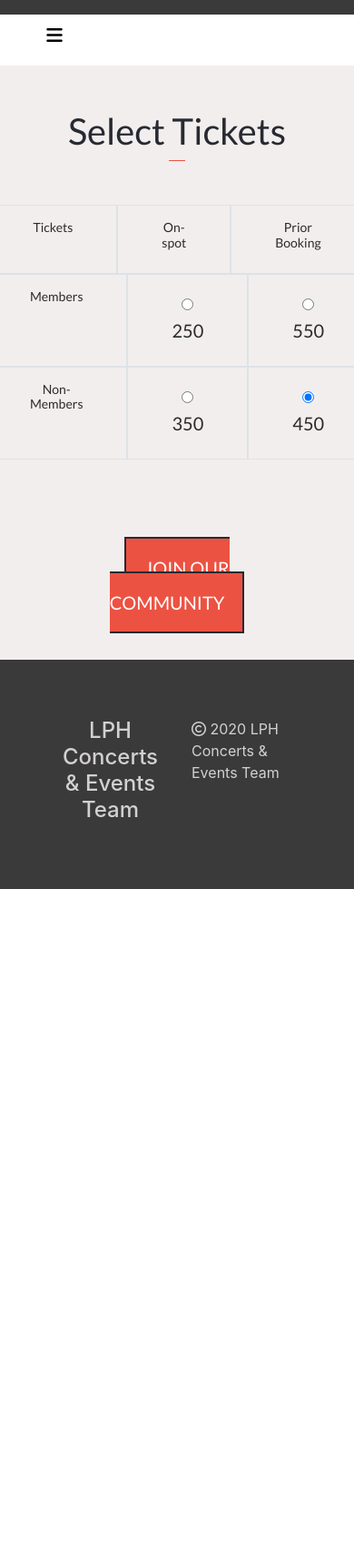
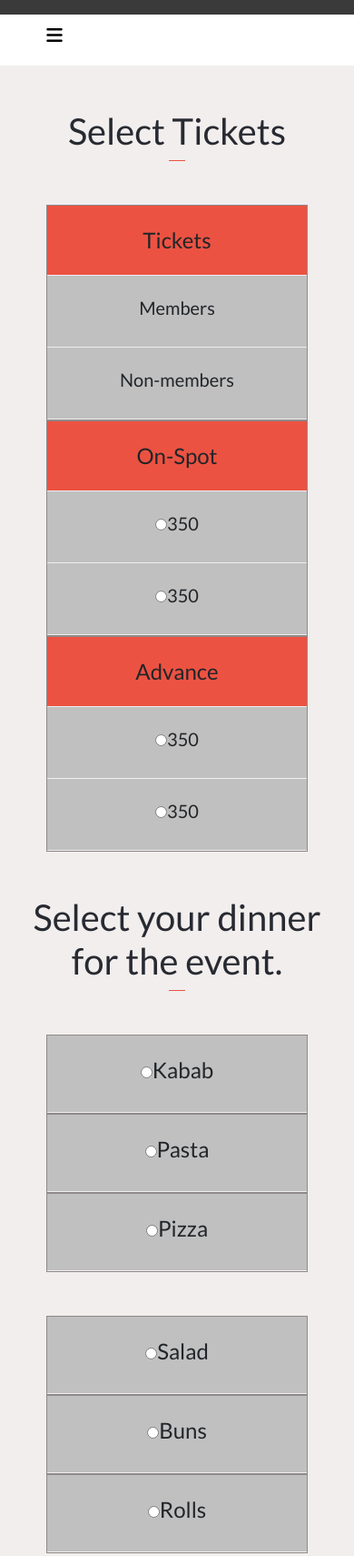
Before and after one commit to jrai0792/concerts-page, a website: page tickets.html in a window 390 px wide. Shown: the top 1710 px of the page at 91% size. Before the commit the page ends 977 px from the top, so only its background shows below. Drawn offline with nearby package versions, Linux system fonts and the light colour scheme.

Commit message:
Added the features as per TSE recommendations.

```diff
--- a/style.css
+++ b/style.css
@@ -77,6 +77,10 @@ h2 {
 
 .orange-bg {
   background-color: #ec5242;
+}
+
+.silver-bg {
+  background-color: silver;
 }
 
 /* Common style classes */
@@ -221,6 +225,13 @@ header {
   width: 140px;
   height: 140px;
   background-size: cover;
+  transform: translate(20px, -80px);
+}
+
+.artist-bg {
+  height: 100px;
+  width: 100px;
+  background-color: #272a31;
 }
 
 .speaker-text {
@@ -249,155 +260,6 @@ footer {
 .footer-icon:hover {
   color: #d3d0d0;
   text-decoration: none;
-}
-
-@media only screen and (max-width: 575px) {
-  body {
-    min-width: 100%;
-  }
-
-  main {
-    font-size: 20px;
-  }
-
-  .container-fluid {
-    min-width: 100%;
-  }
-
-  .home-page {
-    height: 100%;
-  }
-
-  .main-heading {
-    width: 100%;
-    font-size: 30px;
-  }
-
-  .speakers {
-    width: 85%;
-  }
-
-  .speakers-row {
-    grid-template-rows: auto;
-    row-gap: 20px;
-    grid-auto-rows: auto;
-  }
-
-  .sp-row {
-    grid-template-columns: 1fr;
-    column-gap: 20px;
-  }
-
-  .tickets h4 {
-    font-size: 14px;
-  }
-
-  .navbar-nav {
-    flex-direction: row;
-  }
-
-  #myNavbar1 {
-    position: absolute;
-    width: 100%;
-  }
-
-  .join {
-    font-size: 20px;
-    padding: 8px;
-  }
-
-  .menu li {
-    margin-left: 30px;
-    margin-right: 20px;
-  }
-
-  .partner-list {
-    padding: 6px;
-  }
-
-  .partner-list a {
-    font-size: 12px;
-  }
-
-  .footer-text {
-    font-size: 12px;
-  }
-
-  .bg-text {
-    width: 80%;
-  }
-
-  .date-font {
-    font-size: 20px;
-  }
-
-  .footer1 {
-    flex: auto;
-  }
-
-  .img-speaker {
-    width: 90px;
-    height: 90px;
-    background-size: cover;
-  }
-
-  .artist-intro {
-    font-size: 14px;
-  }
-}
-
-@media only screen and (min-width: 576px) and (max-width: 768px) {
-  main {
-    font-size: 20px;
-  }
-
-  .container-fluid {
-    min-width: 100%;
-  }
-
-  .home-page {
-    height: 100%;
-  }
-
-  .main-heading {
-    width: 100%;
-  }
-
-  .speakers {
-    width: 85%;
-  }
-
-  .speakers-row {
-    grid-template-rows: auto;
-    row-gap: 20px;
-    grid-auto-rows: auto;
-  }
-
-  .sp-row {
-    grid-template-columns: 1fr;
-    column-gap: 20px;
-  }
-
-  .footer-text {
-    font-size: 18px;
-  }
-
-  .tickets h4 {
-    font-size: 14px;
-  }
-
-  .navbar-nav {
-    flex-direction: row;
-  }
-
-  #myNavbar1 {
-    position: absolute;
-  }
-
-  .join {
-    font-size: 20px;
-    padding: 8px;
-  }
 }
 
 /* About Page */
@@ -462,17 +324,37 @@ footer {
 
 /* Tickets page */
 
-.main-ticket {
-  /* height: 90vh; */
-}
-
 .tickets {
-  width: 70%;
+  width: 80%;
   margin: 0 auto;
 }
 
-.col1row1 {
+.ticket-pricing {
   flex: 1;
+  width: 0;
+}
+
+.deals {
+  border: 1px solid rgb(144, 137, 137);
+  list-style: none;
+  margin: 0;
+  padding: 0;
+  transition: 0.5s;
+}
+
+.deals:hover {
+  box-shadow: 0 8px 12px 0 rgba(0, 0, 0, 0.3);
+  transform: scale(1.05);
+}
+
+.deals .plans {
+  font-size: 24px;
+}
+
+.deals li {
+  border-bottom: 1px solid #eee;
+  padding: 20px;
+  text-align: center;
 }
 
 .join {
@@ -484,3 +366,177 @@ footer {
   color: #272a31;
   text-decoration: none;
 }
+
+@media only screen and (max-width: 575px) {
+  body {
+    min-width: 100%;
+  }
+
+  main {
+    font-size: 20px;
+  }
+
+  .container-fluid {
+    min-width: 100%;
+  }
+
+  .home-page {
+    height: 100%;
+  }
+
+  .main-heading {
+    width: 100%;
+    font-size: 30px;
+  }
+
+  .speakers {
+    width: 85%;
+  }
+
+  .speakers-row {
+    grid-template-rows: auto;
+    row-gap: 20px;
+    grid-auto-rows: auto;
+  }
+
+  .sp-row {
+    grid-template-columns: 1fr;
+    column-gap: 20px;
+  }
+
+  .tickets h4 {
+    font-size: 14px;
+  }
+
+  .navbar-nav {
+    flex-direction: row;
+  }
+
+  #myNavbar1 {
+    position: absolute;
+    width: 100%;
+  }
+
+  .join {
+    font-size: 12px;
+    padding: 8px;
+  }
+
+  .menu li {
+    margin-left: 30px;
+    margin-right: 10px;
+  }
+
+  .partner-list {
+    padding: 6px;
+  }
+
+  .partner-list a {
+    font-size: 12px;
+  }
+
+  .footer-text {
+    font-size: 12px;
+  }
+
+  .bg-text {
+    width: 80%;
+  }
+
+  .date-font {
+    font-size: 20px;
+  }
+
+  .footer1 {
+    flex: auto;
+  }
+
+  .img-speaker {
+    width: 90px;
+    height: 90px;
+    background-size: cover;
+  }
+
+  .artist-intro {
+    font-size: 14px;
+  }
+
+  .tickets {
+    flex-wrap: wrap;
+  }
+
+  .ticket-pricing {
+    flex: 0 0 100%;
+    width: 100%;
+  }
+
+  .deals:hover {
+    box-shadow: none;
+    transform: none;
+  }
+}
+
+@media only screen and (min-width: 576px) and (max-width: 768px) {
+  main {
+    font-size: 20px;
+  }
+
+  .container-fluid {
+    min-width: 100%;
+  }
+
+  .home-page {
+    height: 100%;
+  }
+
+  .main-heading {
+    width: 100%;
+  }
+
+  .speakers {
+    width: 85%;
+  }
+
+  .speakers-row {
+    grid-template-rows: auto;
+    row-gap: 20px;
+    grid-auto-rows: auto;
+  }
+
+  .sp-row {
+    grid-template-columns: 1fr;
+    column-gap: 20px;
+  }
+
+  .footer-text {
+    font-size: 18px;
+  }
+
+  .tickets h4 {
+    font-size: 14px;
+  }
+
+  .navbar-nav {
+    flex-direction: row;
+  }
+
+  #myNavbar1 {
+    position: absolute;
+  }
+
+  .join {
+    font-size: 20px;
+    padding: 8px;
+  }
+
+  .deals li {
+    font-size: 16px;
+  }
+}
+
+@media only screen and (min-width: 768px) and (max-width: 992px) {
+  .menu li {
+    margin-left: 30px;
+    margin-right: 10px;
+  }
+}
--- a/tickets.html
+++ b/tickets.html
@@ -39,12 +39,11 @@
         </nav>
         <nav class="navbar navbar-expand-md navbar-inverse">
             <div class="container-fluid">
-                <a href="index.html" class="navbar-brand d-none d-md-block"><img class="main-logo" src="assets/images/logo.png"
-                    alt="Main logo image"></a>
+                <a href="index.html" class="navbar-brand d-none d-md-block"><img class="main-logo"
+                        src="assets/images/logo.png" alt="Main logo image"></a>
                 <div class="navbar-header ml-3 mr-3">
-                    <button type="button" class="navbar-toggler" data-toggle="collapse"
-                        data-target="#myNavbar1" aria-controls="myNavbar1" aria-expanded="false"
-                        aria-label="Toggle navigation">
+                    <button type="button" class="navbar-toggler" data-toggle="collapse" data-target="#myNavbar1"
+                        aria-controls="myNavbar1" aria-expanded="false" aria-label="Toggle navigation">
                         <span class="navbar-toggler-icon"><i class="fa fa-bars" aria-hidden="true"></i></span>
                     </button>
                 </div>
@@ -69,58 +68,92 @@
         <section class="main-ticket">
             <h1 class="text-center pt-5 dark">Select Tickets</h1>
             <div class="underline mb-5"></div>
-            <div class="tickets pb-5 justify-content-center">
-                <div class="flex flex-sm-nowrap justify-content-center">
-                    <div class="col1row1 border">
-                        <h4 class="py-3 px-5 text-center">Tickets</h4>
+            <div class="tickets flex justify-content-center">
+                <div class="ticket-pricing">
+                    <ul class="deals">
+                        <li class="plans orange-bg">Tickets</li>
+                        <li class="custom-colors silver-bg"><label>Members</label></li>
+                        <li class="custom silver-bg"><label>Non-members</label></li>
+                    </ul>
                 </div>
-                    <div class="col1row1 border">
-                        <h4 class="p-3 px-5 text-center">On-spot</h4>
+                <div class="ticket-pricing">
+                    <ul class="deals">
+                        <li class="plans orange-bg">On-Spot</li>
+                        <li class="custom-colors silver-bg"><input type="radio" name="on-spot1"><label>350</label></li>
+                        <li class="custom silver-bg"><input type="radio" name="on-spot1"><label>350</label></li>
+                    </ul>
                 </div>
-                    <div class="col1row1 border">
-                        <h4 class="p-3 px-5 text-center">Prior Booking</h4>
+                <div class="ticket-pricing">
+                    <ul class="deals">
+                        <li class="plans orange-bg">Advance</li>
+                        <li class="custom-colors silver-bg"><input type="radio" name="on-spot1"><label>350</label></li>
+                        <li class="custom silver-bg"><input type="radio" name="on-spot1"><label>350</label></li>
+                    </ul>
                 </div>
             </div>
-                <div class="flex flex-sm-nowrap  justify-content-center">
-                    <div class="border col1row1">
-                        <h4 class="p-3 px-5 text-center">Members</h4>
+        </section>
+
+        <section class="main-ticket">
+            <h1 class="text-center pt-5 dark">Select your dinner for the event.</h1>
+            <div class="underline mb-5"></div>
+            <div class="tickets flex justify-content-center">
+                <div class="ticket-pricing">
+                    <ul class="deals">
+                        <li class="plans silver-bg"><input type="radio" name="option1"><label>Kabab</label></li>
+                    </ul>
                 </div>
-                    <div class="border col1row1">
-                        <label class="p-3 px-5 text-center"><input type="radio" name="ticketopt" checked>250</label>
-                        <!-- <h4 class="p-3 px-5 text-center">250</h4> -->
+                <div class="ticket-pricing">
+                    <ul class="deals">
+                        <li class="plans silver-bg"><input type="radio" name="option1"><label>Pasta</label></li>
+                    </ul>
                 </div>
-                    <div class="border col1row1">
-                        <label class="p-3 px-5 text-center"><input type="radio" name="ticketopt" checked>550</label>
+                <div class="ticket-pricing">
+                    <ul class="deals">
+                        <li class="plans silver-bg"><input type="radio" name="option1"><label>Pizza</label></li>
+                    </ul>
                 </div>
             </div>
-                <div class="flex flex-sm-nowrap  justify-content-center">
-                    <div class="border col1row1">
-                        <h4 class="p-3 px-5 text-center">Non-Members</h4>
+            <div class="tickets flex justify-content-center mt-5">
+                <div class="ticket-pricing">
+                    <ul class="deals">
+                        <li class="plans silver-bg"><input type="radio" name="option2"><label>Salad</label></li>
+                    </ul>
                 </div>
-                    <div class="border col1row1">
-                        <label class="p-3 px-5 text-center" ><input type="radio" name="ticketopt" checked>350</label>
+                <div class="ticket-pricing">
+                    <ul class="deals">
+                        <li class="plans silver-bg"><input type="radio" name="option2"><label>Buns</label></li>
+                    </ul>
                 </div>
-                    <div class="border col1row1">
-                        <label class="p-3 px-5 text-center"><input type="radio" name="ticketopt" checked>450</label>
-                    </div>
-
+                <div class="ticket-pricing">
+                    <ul class="deals">
+                        <li class="plans silver-bg"><input type="radio" name="option2"><label>Rolls</label></li>
+                    </ul>
                 </div>
             </div>
         </section>
         <section class="p-md-5 m-5 p-sm-2">
-            <h2 class="text-center"><span class="join orange-bg text-uppercase"><a href="#" class="white-clr">Join our community</a></span></h2>
+            <h2 class="text-center"><span class="join orange-bg text-uppercase"><a href="#" class="white-clr">Join our
+                        community</a></span></h2>
         </section>
     </main>
     <footer class="bg-gray">
         <div class="flex p-5 justify-content-center">
-            <h4 class="justify-content-center text-center footer1-text p-3 about-footer1">LPH Concerts & Events Team</h4>
-            <p class="footer1-text p-3 about-footer2"><i class="fa fa-copyright" aria-hidden="true"></i> 2020 LPH Concerts & Events Team</p>
+            <h4 class="justify-content-center text-center footer1-text p-3 about-footer1">LPH Concerts & Events Team
+            </h4>
+            <p class="footer1-text p-3 about-footer2"><i class="fa fa-copyright" aria-hidden="true"></i> 2020 LPH
+                Concerts & Events Team</p>
         </div>
     </footer>
 
-    <script src="https://code.jquery.com/jquery-3.5.1.slim.min.js" integrity="sha384-DfXdz2htPH0lsSSs5nCTpuj/zy4C+OGpamoFVy38MVBnE+IbbVYUew+OrCXaRkfj" crossorigin="anonymous"></script>
-    <script src="https://cdn.jsdelivr.net/npm/popper.js@1.16.1/dist/umd/popper.min.js" integrity="sha384-9/reFTGAW83EW2RDu2S0VKaIzap3H66lZH81PoYlFhbGU+6BZp6G7niu735Sk7lN" crossorigin="anonymous"></script>
-    <script src="https://stackpath.bootstrapcdn.com/bootstrap/4.5.2/js/bootstrap.min.js" integrity="sha384-B4gt1jrGC7Jh4AgTPSdUtOBvfO8shuf57BaghqFfPlYxofvL8/KUEfYiJOMMV+rV" crossorigin="anonymous"></script>
+    <script src="https://code.jquery.com/jquery-3.5.1.slim.min.js"
+        integrity="sha384-DfXdz2htPH0lsSSs5nCTpuj/zy4C+OGpamoFVy38MVBnE+IbbVYUew+OrCXaRkfj"
+        crossorigin="anonymous"></script>
+    <script src="https://cdn.jsdelivr.net/npm/popper.js@1.16.1/dist/umd/popper.min.js"
+        integrity="sha384-9/reFTGAW83EW2RDu2S0VKaIzap3H66lZH81PoYlFhbGU+6BZp6G7niu735Sk7lN"
+        crossorigin="anonymous"></script>
+    <script src="https://stackpath.bootstrapcdn.com/bootstrap/4.5.2/js/bootstrap.min.js"
+        integrity="sha384-B4gt1jrGC7Jh4AgTPSdUtOBvfO8shuf57BaghqFfPlYxofvL8/KUEfYiJOMMV+rV"
+        crossorigin="anonymous"></script>
 
 </body>
 
```
Also changed, not shown: index.html (+10 -4 lines). Lines whose indentation alone changed are shown as unchanged.
